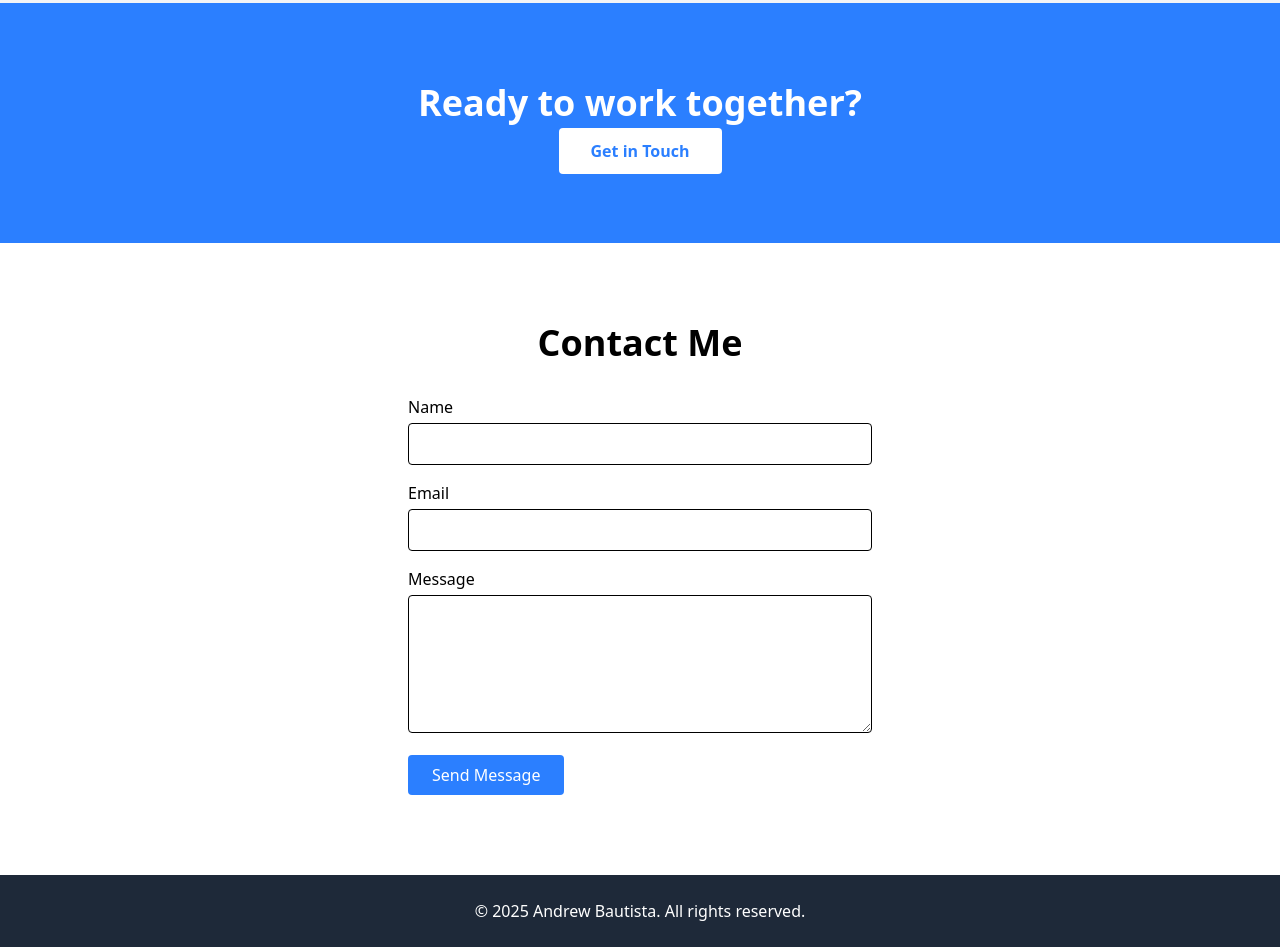
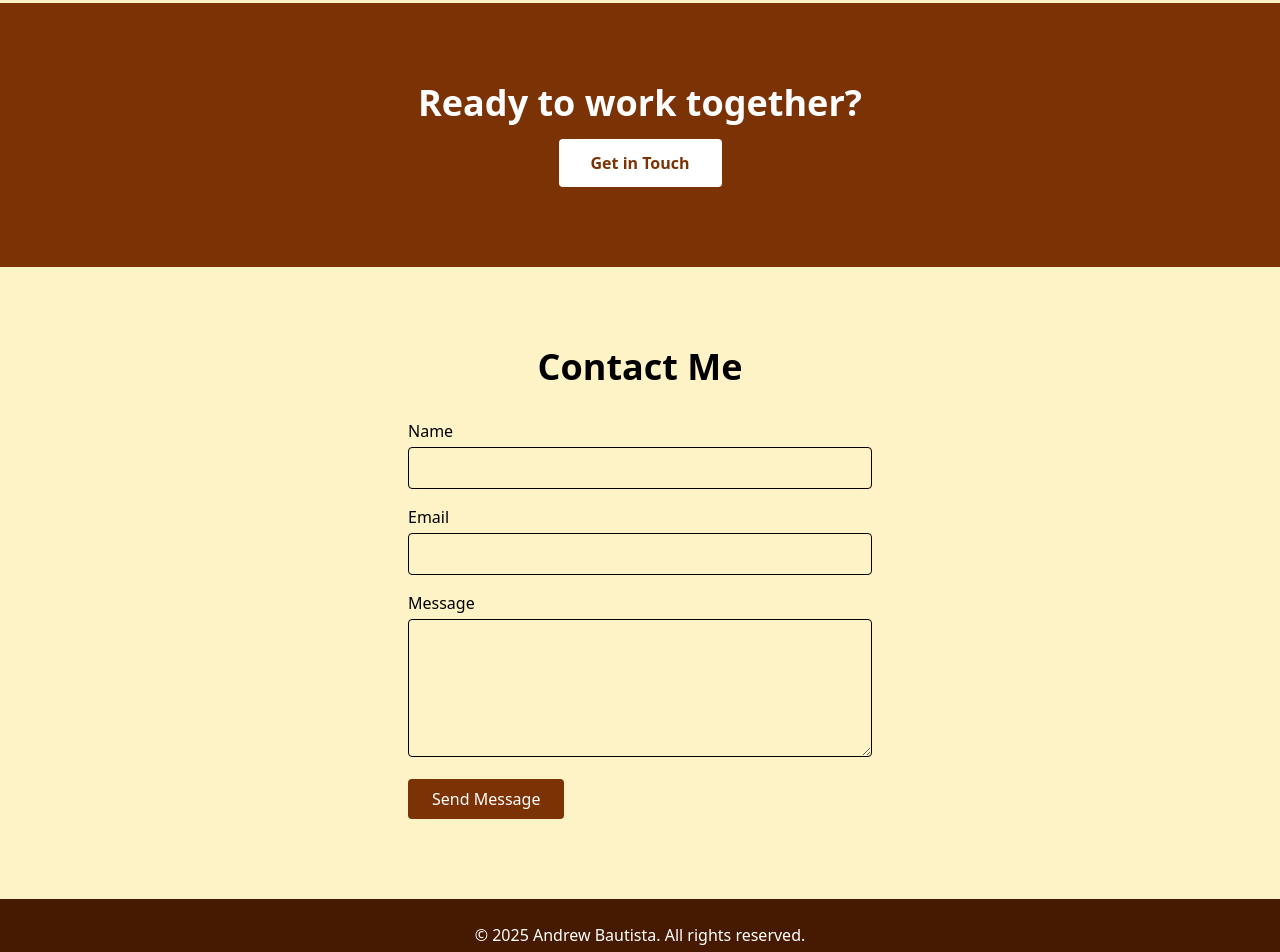
Before and after one commit to WarriorofZarona/my-portfolio, a React (Vite) app: page / in a window 1280 px wide. Shown: the part 2600-3552 px from the top of the page. Built offline with nearby package versions, Linux system fonts and the light colour scheme.

Commit message:
updates background coloring for each component

```diff
--- a/src/components/CallToAction.tsx
+++ b/src/components/CallToAction.tsx
@@ -1,11 +1,11 @@
 export default function CallToAction() {
   return (
-    <section className='py-20 bg-blue-500 text-white text-center'>
-      <div className='container mx-auto px-6'>
+    <section className='py-20 bg-amber-900 text-white text-center'>
+      <div className='flex flex-col items-center justify-center'>
         <h2 className='text-4xl font-bold mb-4'>Ready to work together?</h2>
         <a
           href='#contact'
-          className='bg-white text-blue-500 py-3 px-8 rounded font-semibold hover:bg-gray-100 transition'
+          className='bg-white text-amber-900 py-3 px-8 rounded font-semibold hover:bg-amber-100 transition'
         >
           Get in Touch
         </a>
--- a/src/components/Contact.tsx
+++ b/src/components/Contact.tsx
@@ -1,6 +1,6 @@
 export default function Contact() {
   return (
-    <section id='contact' className='py-20'>
+    <section id='contact' className='py-20 bg-amber-100'>
       <div className='container mx-auto px-6 max-w-lg'>
         <h2 className='text-4xl font-bold text-center mb-8'>Contact Me</h2>
         <form
@@ -37,7 +37,7 @@ export default function Contact() {
           </div>
           <button
             type='submit'
-            className='bg-blue-500 text-white py-2 px-6 rounded hover:bg-blue-600 transition'
+            className='bg-amber-900 text-white py-2 px-6 rounded hover:bg-blue-600 transition'
           >
             Send Message
           </button>
--- a/src/components/Footer.tsx
+++ b/src/components/Footer.tsx
@@ -1,6 +1,6 @@
 export default function Footer() {
   return (
-    <footer className='py-6 bg-gray-800 text-white text-center'>
+    <footer className='py-6 bg-amber-950 text-white text-center'>
       <div className='container mx-auto px-6'>
         <p>
           &copy; {new Date().getFullYear()} Andrew Bautista. All rights
--- a/src/components/Portfolio.tsx
+++ b/src/components/Portfolio.tsx
@@ -6,7 +6,7 @@ const projects = [
 
 export default function Portfolio() {
   return (
-    <section id='portfolio' className='py-20 bg-gray-100'>
+    <section id='portfolio' className='py-20 bg-amber-100'>
       <div className='container mx-auto px-6'>
         <h2 className='text-4xl font-bold text-center mb-12'>Portfolio</h2>
         <div className='grid grid-cols-1 md:grid-cols-3 gap-8'>
```
